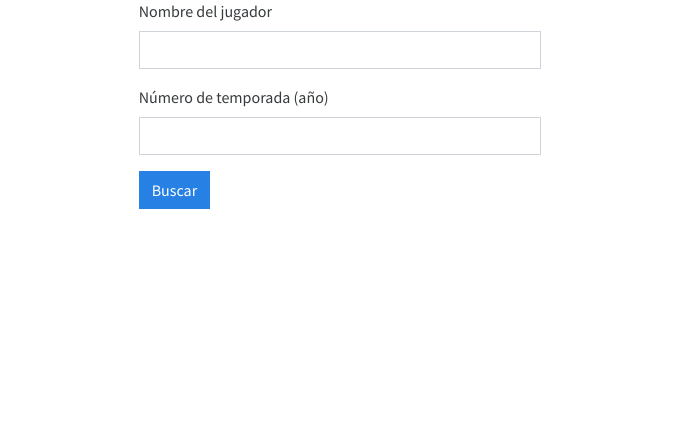
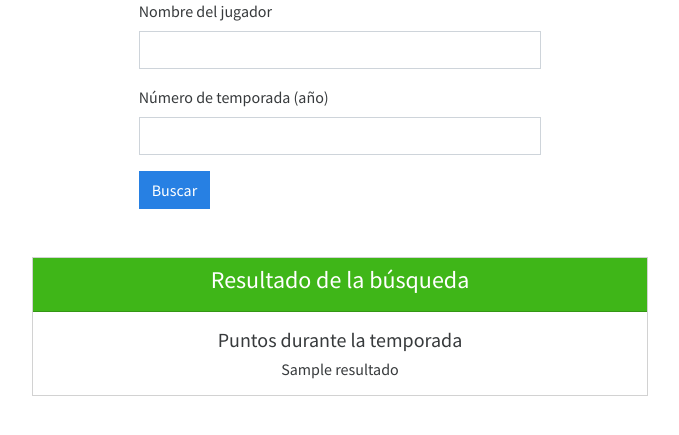
Before and after one commit to jesuspi00001/api-tfg-jesus, a Flask app: template templates/jugador_puntos.html in a window 1280 px wide. Shown: the part 121-556 px from the top of the page, without its empty margins (300-979 px from the left). Run offline with Flask 2, Linux system fonts and the light colour scheme; the template is opened without the code that fills it: most values are stand-ins (such as "Sample title", 1, 10 or a date in 2020); some libraries are stand-ins or nearby versions.

Commit message:
Metemos poco a poco las funcionalidades para ver cual falla en aws.

```diff
--- a/application.py
+++ b/application.py
@@ -1,4 +1,5 @@
-from flask import Flask, render_template
+from flask import Flask, render_template, request
+import requests
 
 application = Flask(__name__)
 
@@ -8,9 +9,23 @@ def index():
 
 @application.route('/jugador_puntos', methods=['GET', 'POST'])
 def jugador_puntos():
+    if request.method == 'POST':
+        jugador = request.form['jugador']
+        temporada = request.form['temporada']
+        resultado = buscar_jugador(jugador, temporada)
+        return render_template('jugador_puntos.html', resultado=resultado[0], flag=resultado[1])
 
     return render_template('jugador_puntos.html')
 
 
+## Funcion busqueda de puntos x jugador en x temporada
+def buscar_jugador(jugador, temporada):
+
+    if jugador == 'Andrea':
+        return ["Alguno de los parámetros introducidos no es correcto. Escribe un nombre de jugador válido y una temporada entre 1946-actual.", False]
+    else:
+        return ["El jugador " + jugador + " tiene una media de tropecientos puntos en la temporada del año " + temporada + ".", True]
+
+
 if __name__=="__main__":
     application.run()
--- a/templates/jugador_puntos.html
+++ b/templates/jugador_puntos.html
@@ -65,6 +65,25 @@
     </div>
 
 
+    {% if resultado %}
+    <div class="container-fluid mt-5 col-10 col-md-6">
+        <div class="card text-center">
+            {% if flag == False %}
+            <div class="card-header bg-danger text-white">
+            {% else %}
+            <div class="card-header bg-success text-white">
+            {% endif %}
+                <h4>Resultado de la búsqueda</h4>
+            </div>
+            <div class="card-body">
+                <h5 class="card-title">Puntos durante la temporada</h5>
+                <h6 class="card-text">{{ resultado }}</h6>
+                <!-- <a href="#" class="btn btn-primary">Descargar</a> -->
+            </div>
+        </div>
+    </div>
+    {% endif %}
+
     <script src="https://cdn.jsdelivr.net/npm/bootstrap@5.0.1/dist/js/bootstrap.bundle.min.js"></script>
 
 
```
